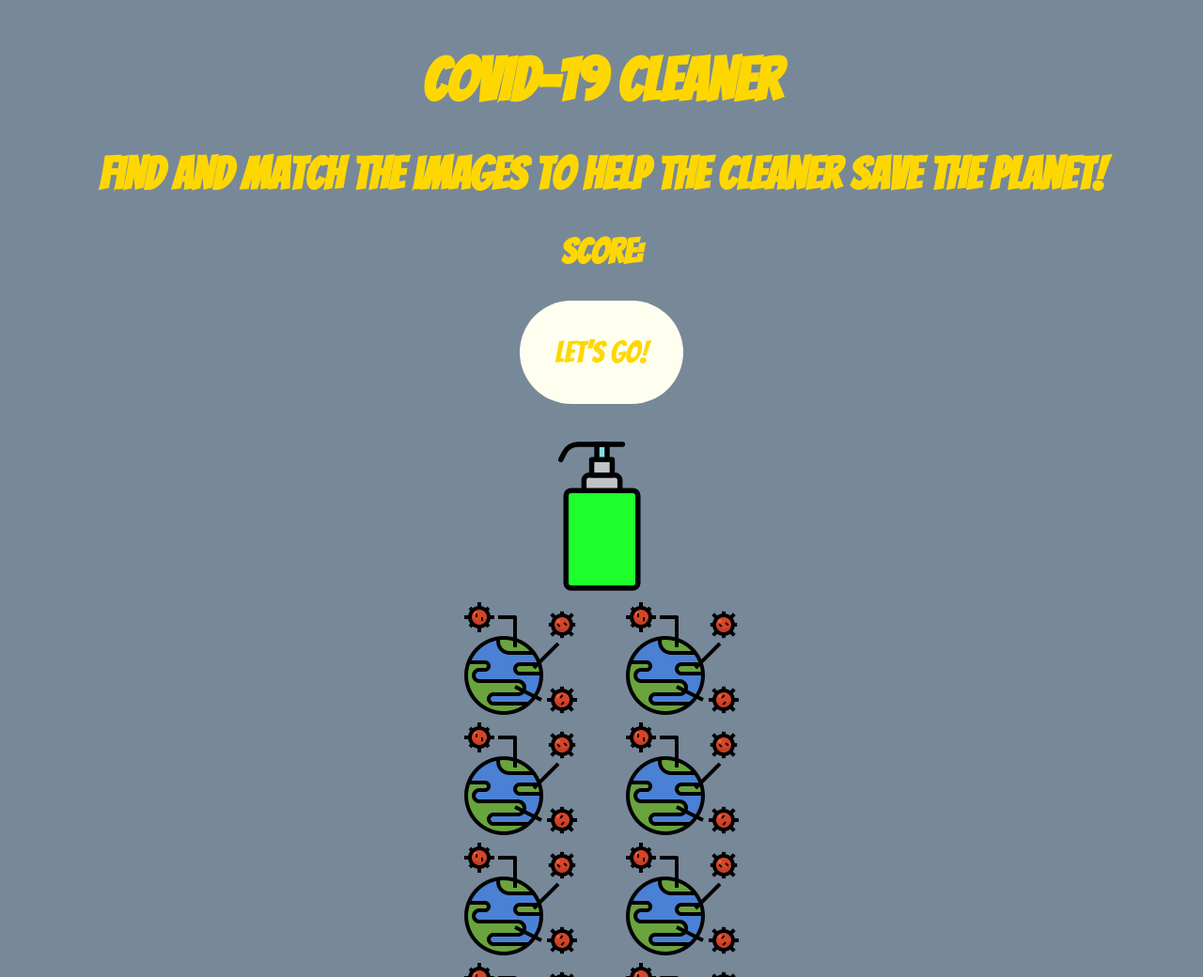
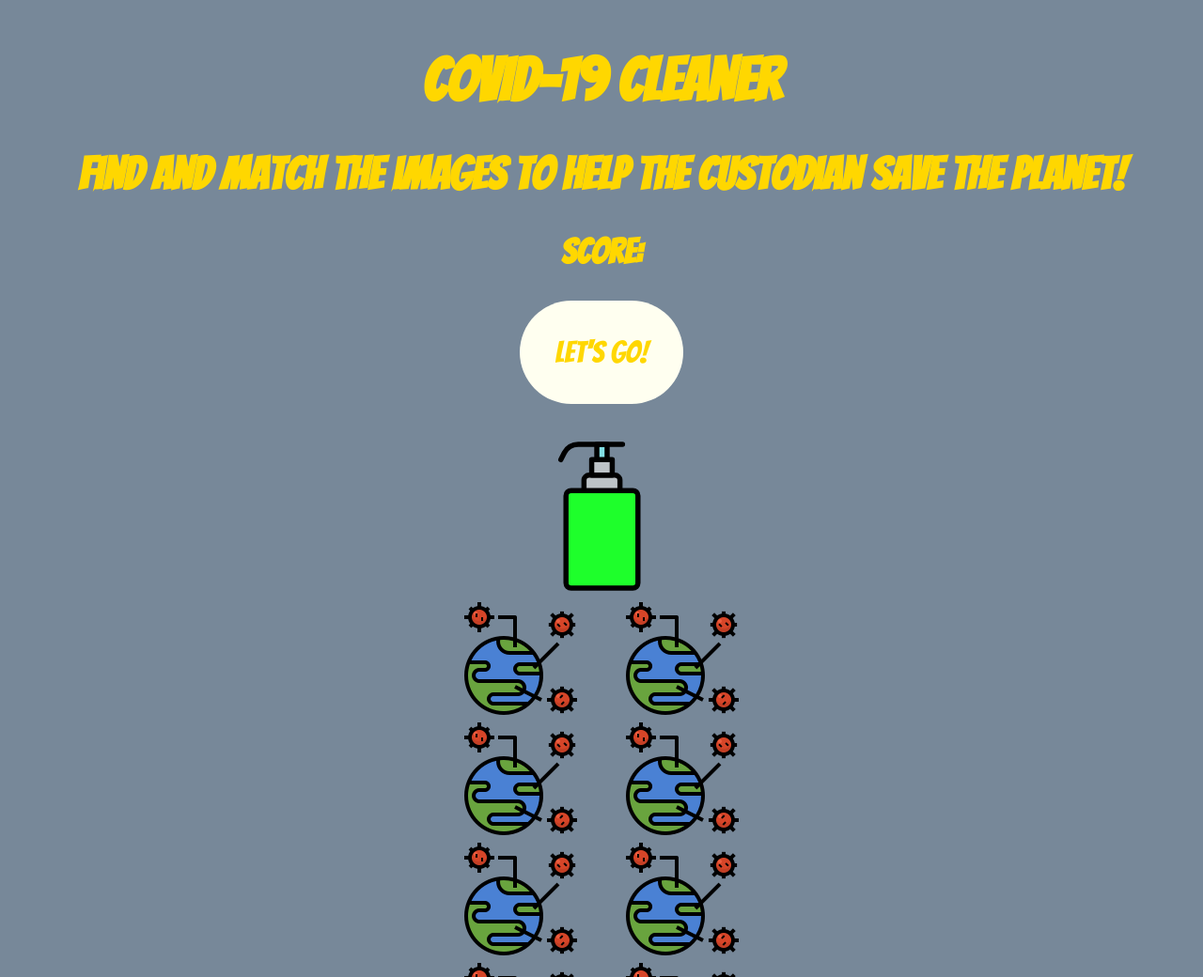
Before and after one commit to bfly2001/memory-game, a plain HTML site: page index.html in a window 1280 px wide. Shown: the top 1040 px of the page at 94% size. Drawn offline with Linux system fonts and the light colour scheme.

Commit message:
Update index.html
edited h2 text

```diff
--- a/index.html
+++ b/index.html
@@ -10,7 +10,7 @@
     <body>
 
         <h1>COVID-19 CLEANER</h1>
-        <h2>Find and match the images to help the cleaner save the planet!</h2>
+        <h2>Find and match the images to help the custodian save the planet!</h2>
 
         <h3>Score: <span id="result"></span></h3>
 
```
